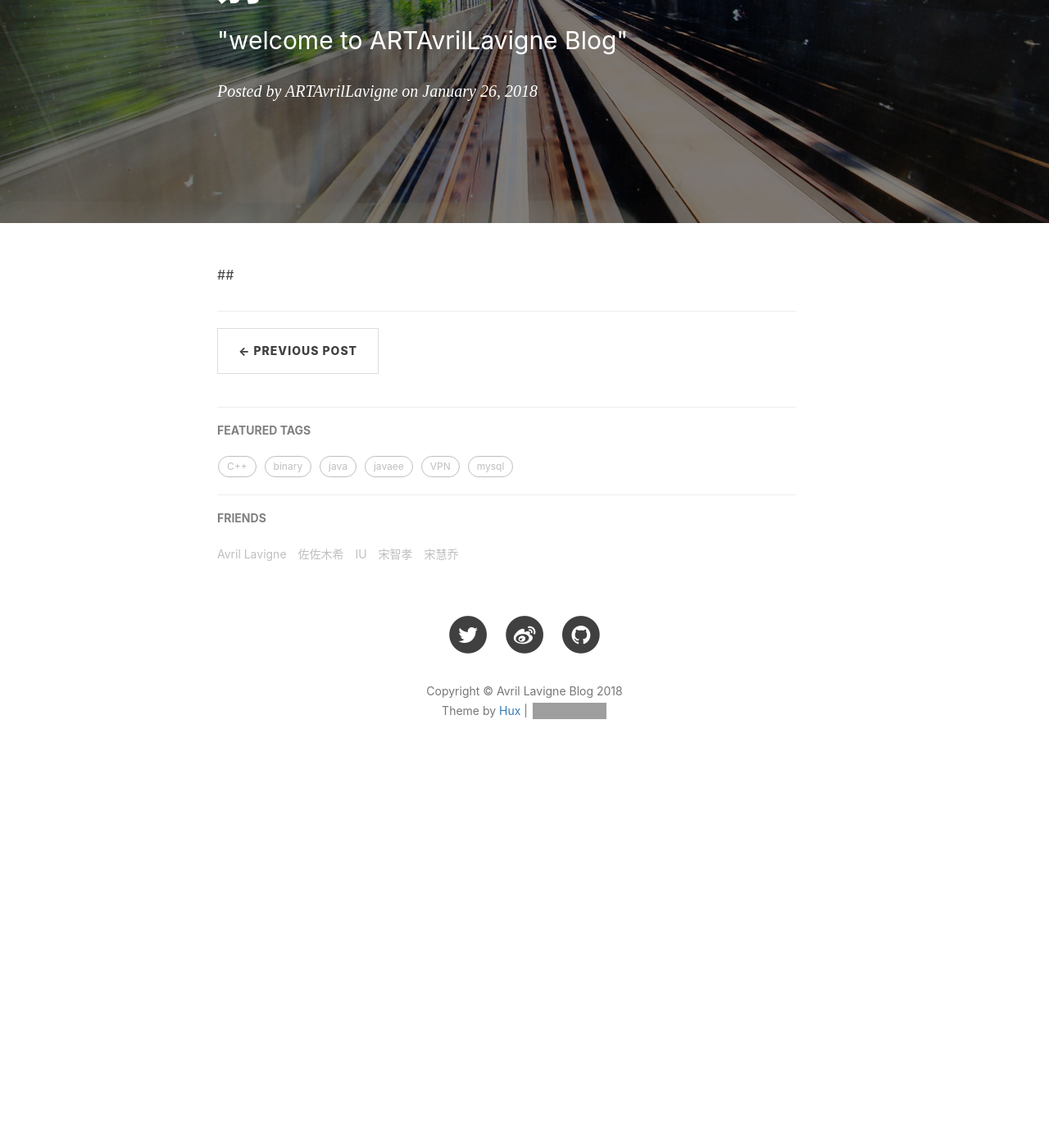
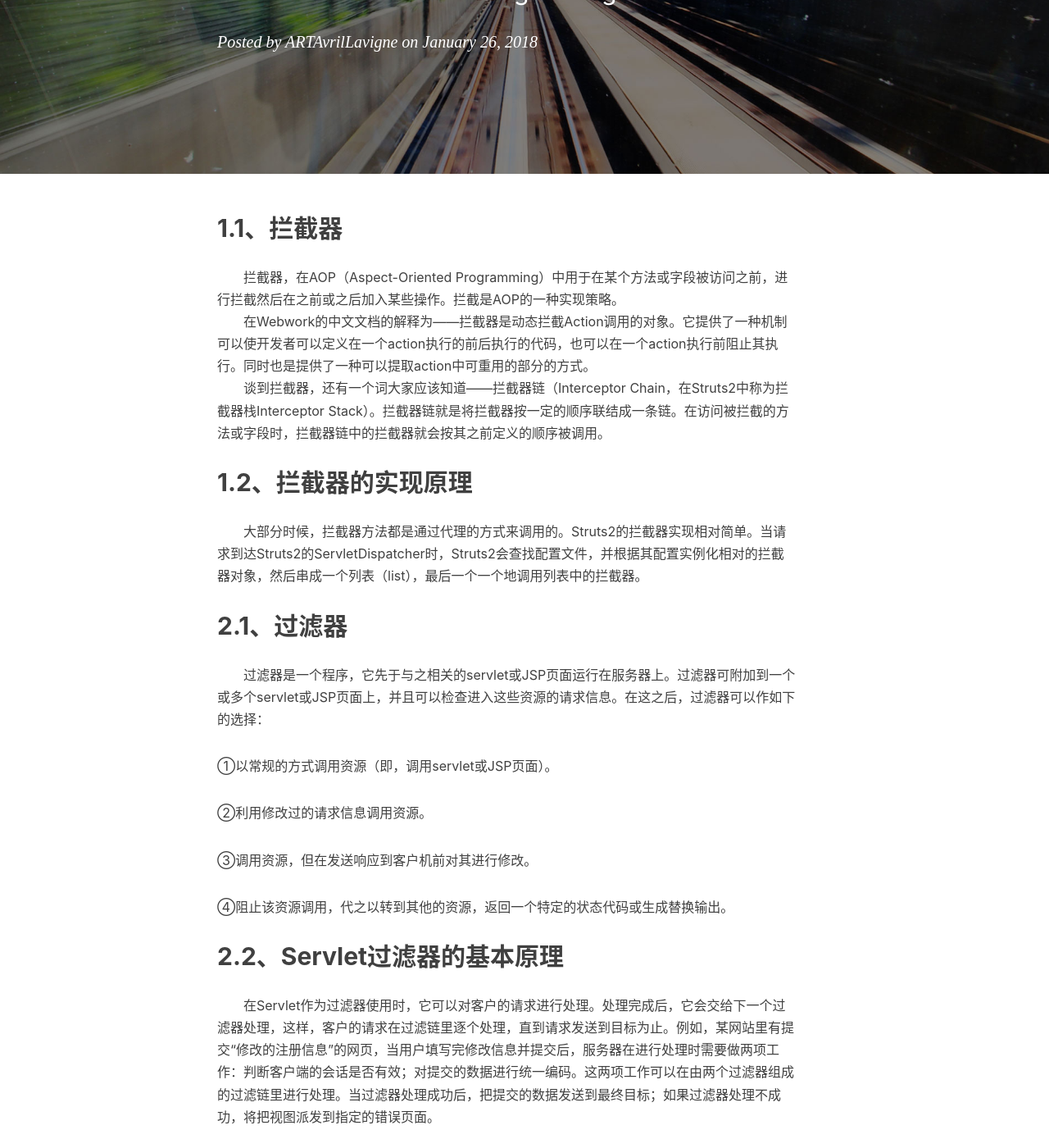
Before and after one commit to ARTAvrilLavigne/ARTAvrilLavigne.github.io, a Jekyll site: the page built from _posts/2018-01-26-java-web.markdown, in a window 1280 px wide and 1400 px high, scrolled down 311 px. Shown: the whole window at 82% size. Built offline with Jekyll 4.4.1, drawn with Linux system fonts in a browser that asks for light colours; nearby versions of some CDN libraries; comment, search, counter and statistics services are not loaded; before the commit the page ends 1282 px from its top, so only the background shows below that; some of the changed text lies outside the part shown; grey boxes are pictures that could not be loaded.

Commit message:
Update 2018-01-26-java-web.markdown

```diff
--- a/_posts/2018-01-26-java-web.markdown
+++ b/_posts/2018-01-26-java-web.markdown
@@ -1,6 +1,6 @@
 ---
 layout:     post
-title:      "struts2 过滤器和拦截器的区别"
+title:      "struts2过滤器和拦截器的区别"
 subtitle:   " \"welcome to ARTAvrilLavigne Blog\""
 date:       2018-01-26 18:46:00
 author:     "ARTAvrilLavigne"
@@ -8,4 +8,25 @@ header-img: "img/post-bg-2015.jpg"
 tags:
     - javaee
 ---
-##
+## 1.1、拦截器<br>
+　　拦截器，在AOP（Aspect-Oriented Programming）中用于在某个方法或字段被访问之前，进行拦截然后在之前或之后加入某些操作。拦截是AOP的一种实现策略。<br>
+　　在Webwork的中文文档的解释为——拦截器是动态拦截Action调用的对象。它提供了一种机制可以使开发者可以定义在一个action执行的前后执行的代码，也可以在一个action执行前阻止其执行。同时也是提供了一种可以提取action中可重用的部分的方式。<br>
+　　谈到拦截器，还有一个词大家应该知道——拦截器链（Interceptor Chain，在Struts2中称为拦截器栈Interceptor Stack）。拦截器链就是将拦截器按一定的顺序联结成一条链。在访问被拦截的方法或字段时，拦截器链中的拦截器就会按其之前定义的顺序被调用。<br>
+## 1.2、拦截器的实现原理<br>
+　　大部分时候，拦截器方法都是通过代理的方式来调用的。Struts2的拦截器实现相对简单。当请求到达Struts2的ServletDispatcher时，Struts2会查找配置文件，并根据其配置实例化相对的拦截器对象，然后串成一个列表（list），最后一个一个地调用列表中的拦截器。<br>
+## 2.1、过滤器<br>
+　　过滤器是一个程序，它先于与之相关的servlet或JSP页面运行在服务器上。过滤器可附加到一个或多个servlet或JSP页面上，并且可以检查进入这些资源的请求信息。在这之后，过滤器可以作如下的选择：
+<p>①以常规的方式调用资源（即，调用servlet或JSP页面）。</p>
+<p>②利用修改过的请求信息调用资源。</p>
+<p>③调用资源，但在发送响应到客户机前对其进行修改。</p>
+<p>④阻止该资源调用，代之以转到其他的资源，返回一个特定的状态代码或生成替换输出。</p>
+## 2.2、Servlet过滤器的基本原理<br>
+　　在Servlet作为过滤器使用时，它可以对客户的请求进行处理。处理完成后，它会交给下一个过滤器处理，这样，客户的请求在过滤链里逐个处理，直到请求发送到目标为止。例如，某网站里有提交“修改的注册信息”的网页，当用户填写完修改信息并提交后，服务器在进行处理时需要做两项工作：判断客户端的会话是否有效；对提交的数据进行统一编码。这两项工作可以在由两个过滤器组成的过滤链里进行处理。当过滤器处理成功后，把提交的数据发送到最终目标；如果过滤器处理不成功，将把视图派发到指定的错误页面。<br>
+## 总结<br>
+**拦截器与过滤器的区别：**<br>
+<p>
+1. 拦截器是基于java的反射机制的，而过滤器是基于函数回调。
+2. 拦截器不依赖与servlet容器，过滤器依赖与servlet容器。
+3. 拦截器只能对action请求起作用，而过滤器则可以对几乎所有的请求起作用。
+4. 拦截器可以访问action上下文、值栈里的对象，而过滤器不能访问。
+5. 在action的生命周期中，拦截器可以多次被调用，而过滤器只能在容器初始化时被调用一次。</p>
```
